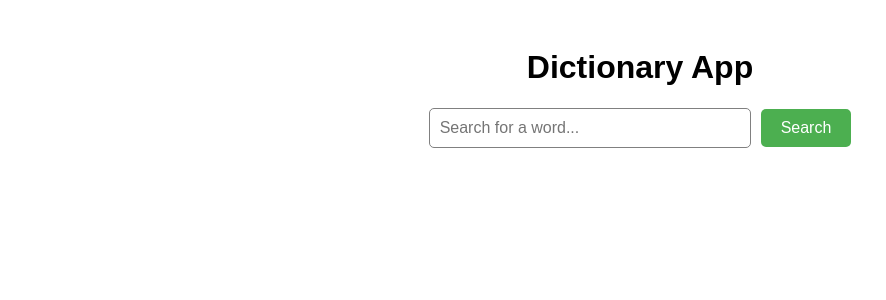
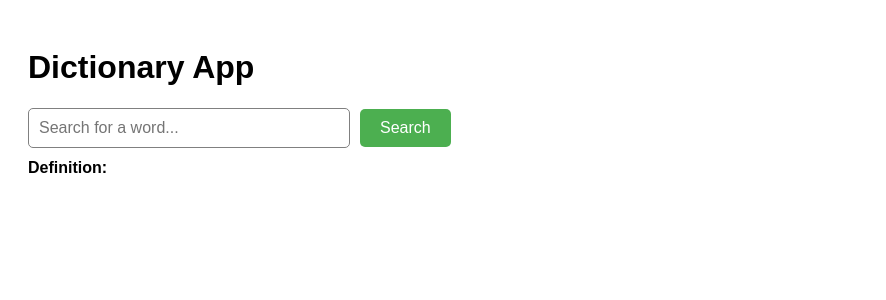
Before and after one commit to dilip9489/DictionaryApp, a React (Create React App) app: page / in a window 1280 px wide. Shown: the top 300 px of the page, without its empty margins (0-886 px from the left). Built offline with nearby package versions, Linux system fonts and the light colour scheme.

Commit message:
changes made in the UI

```diff
--- a/src/XDictionary/XDictionary.js
+++ b/src/XDictionary/XDictionary.js
@@ -19,15 +19,15 @@ const XDictionary = () => {
     );
     if (searchResult) {
       setResult(searchResult.meaning);
-      setSearchTerm("");
+
     } else {
       setResult("Word not found in the dictionary.");
-      setSearchTerm("");
+
     }
   };
 
   return (
-    <div style={{ padding: "20px", fontFamily: "Arial, sans-serif" }}>
+    <div style={{ padding: "20px", fontFamily: "Arial, sans-serif", textAlign:"left"}}>
       <h1>Dictionary App</h1>
       <div style={{ marginBottom: "10px" }}>
         <input
@@ -58,11 +58,9 @@ const XDictionary = () => {
         >
           Search
         </button>
-
+        <h1 style={{fontSize:"16px", fontFamily: "Arial, sans-serif"}}>Definition:</h1>
       </div>
       {result && (
-        <>
-        <h1>Definition:</h1>
         <div
           style={{
             marginTop: "20px",
@@ -72,7 +70,7 @@ const XDictionary = () => {
         >
           {result}
         </div>
-        </>
+
       )}
     </div>
   );
```
